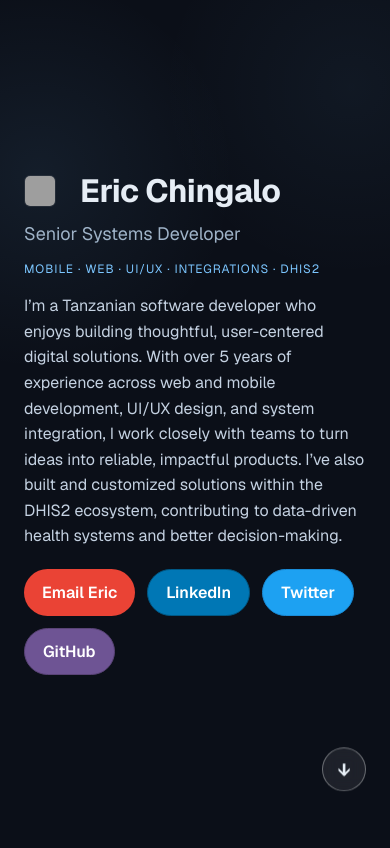
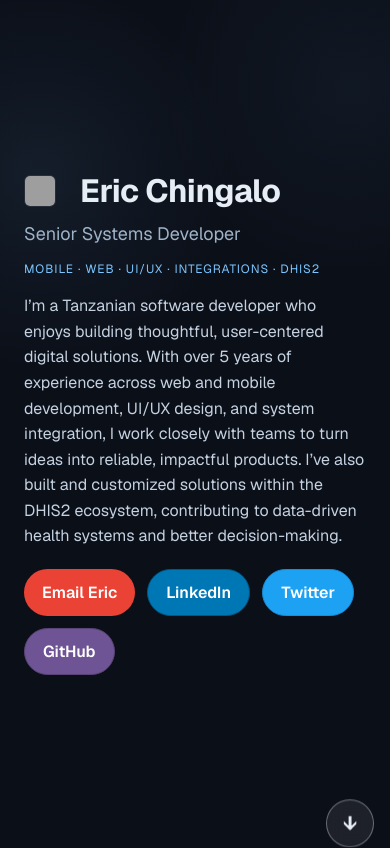
Before and after one commit to ericchingalo/portfolio, a Next.js app: page / in a window 390 px wide. Shown: the top 848 px of the page. Built offline with nearby package versions, Linux system fonts and the light colour scheme; grey boxes are pictures that could not be loaded.

Commit message:
fix: fixed the scroll button
ensured that the scroll button is responve to click

```diff
--- a/src/app/page.module.css
+++ b/src/app/page.module.css
@@ -496,7 +496,7 @@
 }
 
 .fab {
-  position: absolute;
+  position: fixed;
   right: 24px;
   bottom: 80px;
   width: 44px;
@@ -514,6 +514,10 @@
   transition: transform 0.2s ease, background 0.2s ease, border-color 0.2s ease;
   animation: bounce 2s ease-in-out infinite;
   scroll-behavior: smooth;
+  z-index: 1000;
+  cursor: pointer;
+  -webkit-tap-highlight-color: transparent;
+  touch-action: manipulation;
 }
 
 .fab:hover {
@@ -540,4 +544,12 @@
   .status {
     align-self: flex-start;
   }
+
+  .fab {
+    right: 16px;
+    bottom: 24px;
+    width: 48px;
+    height: 48px;
+    font-size: 20px;
+  }
 }
--- a/src/app/sections/ExperienceSection.tsx
+++ b/src/app/sections/ExperienceSection.tsx
@@ -13,11 +13,19 @@ type ExperienceProps = {
 export function ExperienceSection({ experience }: ExperienceProps) {
   const handleSmoothScroll = (e: React.MouseEvent<HTMLAnchorElement>) => {
     e.preventDefault();
+    e.stopPropagation();
     const targetId = e.currentTarget.getAttribute("href")?.slice(1);
     if (targetId) {
       const element = document.getElementById(targetId);
       if (element) {
-        element.scrollIntoView({ behavior: "smooth", block: "start" });
+        // Use window.scrollTo for better mobile compatibility
+        const elementPosition = element.getBoundingClientRect().top + window.pageYOffset;
+        const offsetPosition = elementPosition - 0;
+
+        window.scrollTo({
+          top: offsetPosition,
+          behavior: "smooth",
+        });
       }
     }
   };
--- a/src/app/sections/HeroSection.tsx
+++ b/src/app/sections/HeroSection.tsx
@@ -34,11 +34,19 @@ export function HeroSection({
 
   const handleSmoothScroll = (e: React.MouseEvent<HTMLAnchorElement>) => {
     e.preventDefault();
+    e.stopPropagation();
     const targetId = e.currentTarget.getAttribute("href")?.slice(1);
     if (targetId) {
       const element = document.getElementById(targetId);
       if (element) {
-        element.scrollIntoView({ behavior: "smooth", block: "start" });
+        // Use window.scrollTo for better mobile compatibility
+        const elementPosition = element.getBoundingClientRect().top + window.pageYOffset;
+        const offsetPosition = elementPosition - 0;
+
+        window.scrollTo({
+          top: offsetPosition,
+          behavior: "smooth",
+        });
       }
     }
   };
--- a/src/app/sections/OpenCollabSection.tsx
+++ b/src/app/sections/OpenCollabSection.tsx
@@ -3,11 +3,19 @@ import styles from "../page.module.css";
 export function OpenCollabSection() {
   const handleSmoothScroll = (e: React.MouseEvent<HTMLAnchorElement>) => {
     e.preventDefault();
+    e.stopPropagation();
     const targetId = e.currentTarget.getAttribute("href")?.slice(1);
     if (targetId) {
       const element = document.getElementById(targetId);
       if (element) {
-        element.scrollIntoView({ behavior: "smooth", block: "start" });
+        // Use window.scrollTo for better mobile compatibility
+        const elementPosition = element.getBoundingClientRect().top + window.pageYOffset;
+        const offsetPosition = elementPosition - 0;
+
+        window.scrollTo({
+          top: offsetPosition,
+          behavior: "smooth",
+        });
       }
     }
   };
--- a/src/app/sections/SkillsSection.tsx
+++ b/src/app/sections/SkillsSection.tsx
@@ -12,11 +12,19 @@ type SkillsProps = {
 export function SkillsSection({ skills }: SkillsProps) {
   const handleSmoothScroll = (e: React.MouseEvent<HTMLAnchorElement>) => {
     e.preventDefault();
+    e.stopPropagation();
     const targetId = e.currentTarget.getAttribute("href")?.slice(1);
     if (targetId) {
       const element = document.getElementById(targetId);
       if (element) {
-        element.scrollIntoView({ behavior: "smooth", block: "start" });
+        // Use window.scrollTo for better mobile compatibility
+        const elementPosition = element.getBoundingClientRect().top + window.pageYOffset;
+        const offsetPosition = elementPosition - 0;
+
+        window.scrollTo({
+          top: offsetPosition,
+          behavior: "smooth",
+        });
       }
     }
   };
```
